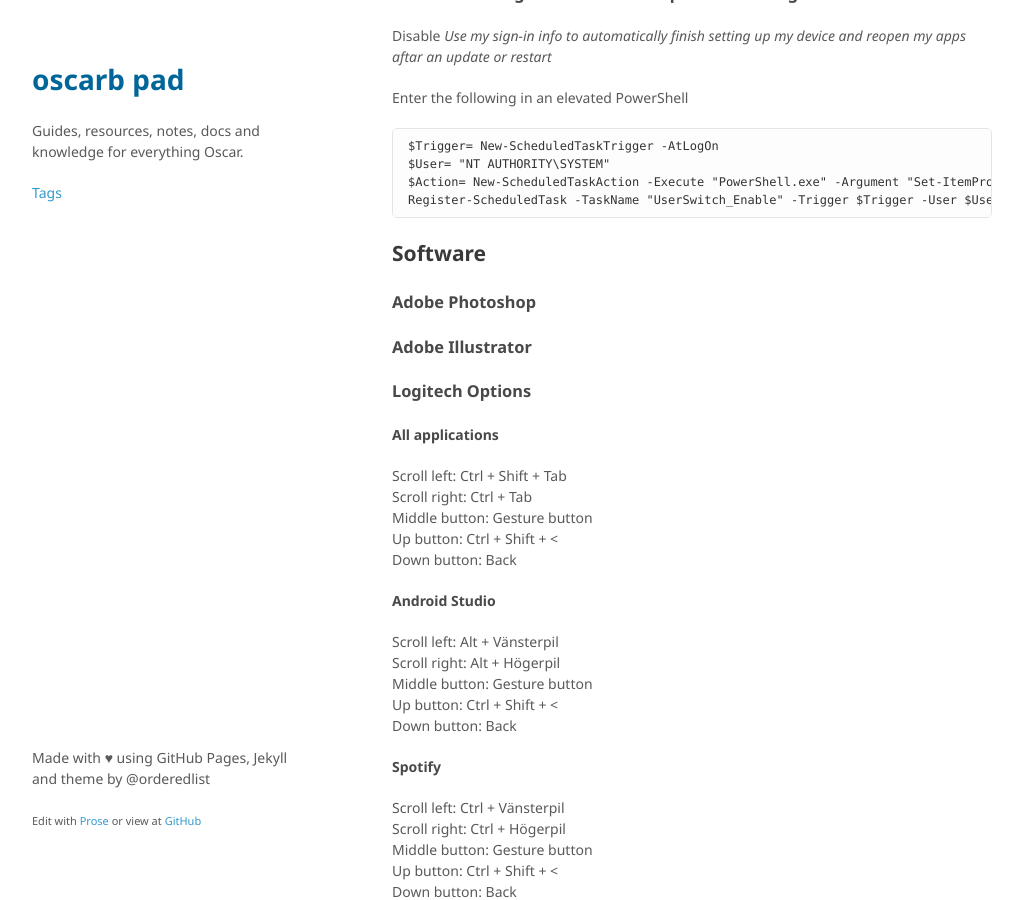
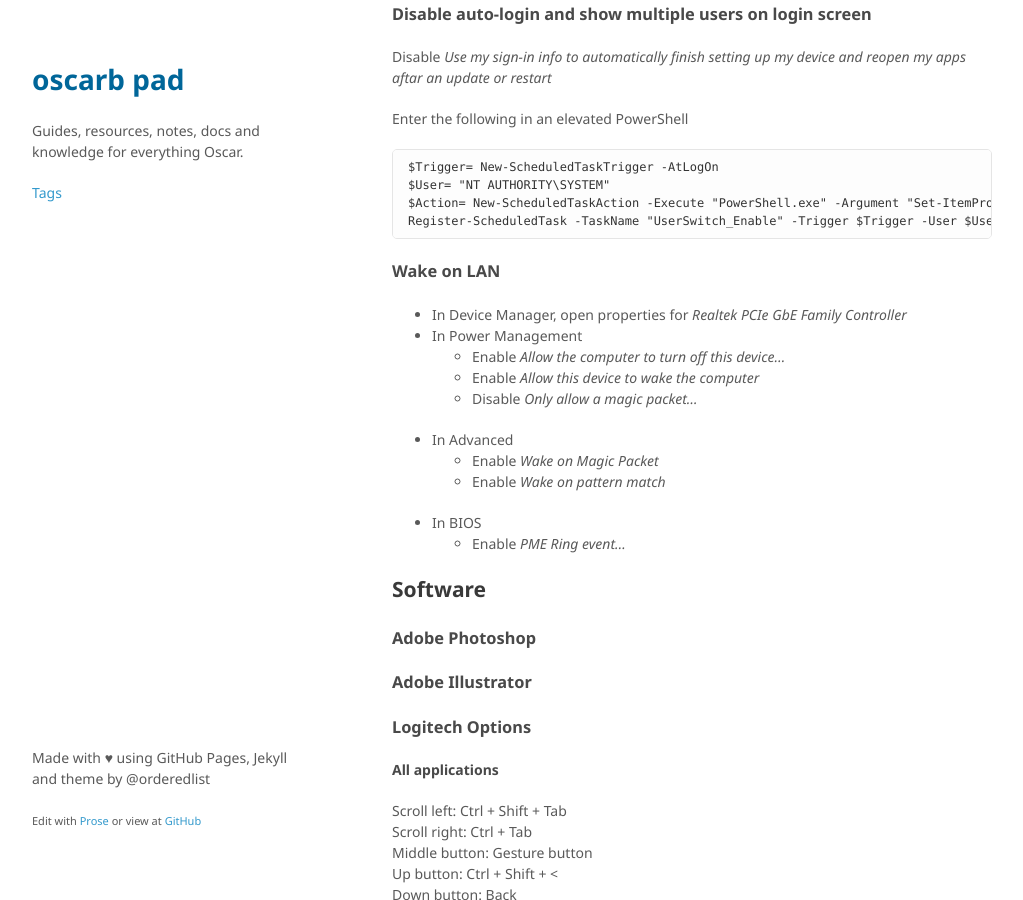
Before and after one commit to oscarb/pad, a Jekyll site: the page built from _docs/windows-10-essentials.md, in a window 1280 px wide and 900 px high, scrolled down 4655 px. Shown: the whole window, without its empty margins (128-1151 px from the left). Built offline with Jekyll 4.4.1, drawn with Linux system fonts in a browser that asks for light colours; some web fonts are replaced.

Commit message:
Update windows-10-essentials.md

````diff
--- a/_docs/windows-10-essentials.md
+++ b/_docs/windows-10-essentials.md
@@ -169,6 +169,20 @@ $User= "NT AUTHORITY\SYSTEM"
 $Action= New-ScheduledTaskAction -Execute "PowerShell.exe" -Argument "Set-ItemProperty -Path HKLM:\SOFTWARE\Microsoft\Windows\CurrentVersion\Authentication\LogonUI\UserSwitch -Name Enabled -Value 1"
 Register-ScheduledTask -TaskName "UserSwitch_Enable" -Trigger $Trigger -User $User -Action $Action -RunLevel Highest –Force
 ```
+
+
+### Wake on LAN
+
+* In Device Manager, open properties for *Realtek PCIe GbE Family Controller*
+* In Power Management
+	* Enable *Allow the computer to turn off this device...*
+    * Enable *Allow this device to wake the computer*
+    * Disable *Only allow a magic packet...*
+* In Advanced
+	* Enable *Wake on Magic Packet*
+    * Enable *Wake on pattern match*
+* In BIOS
+	* Enable *PME Ring event...*
 
 
 Software
````
